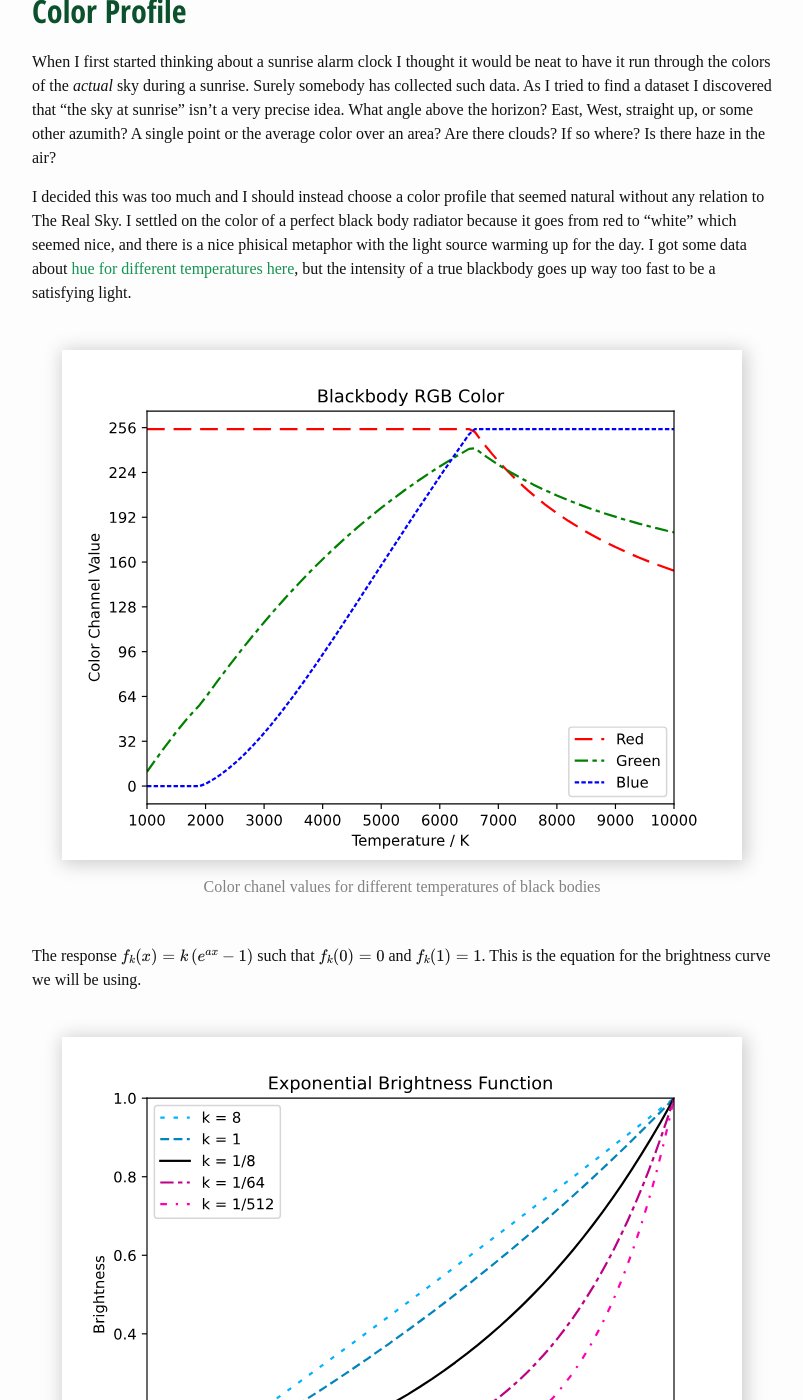
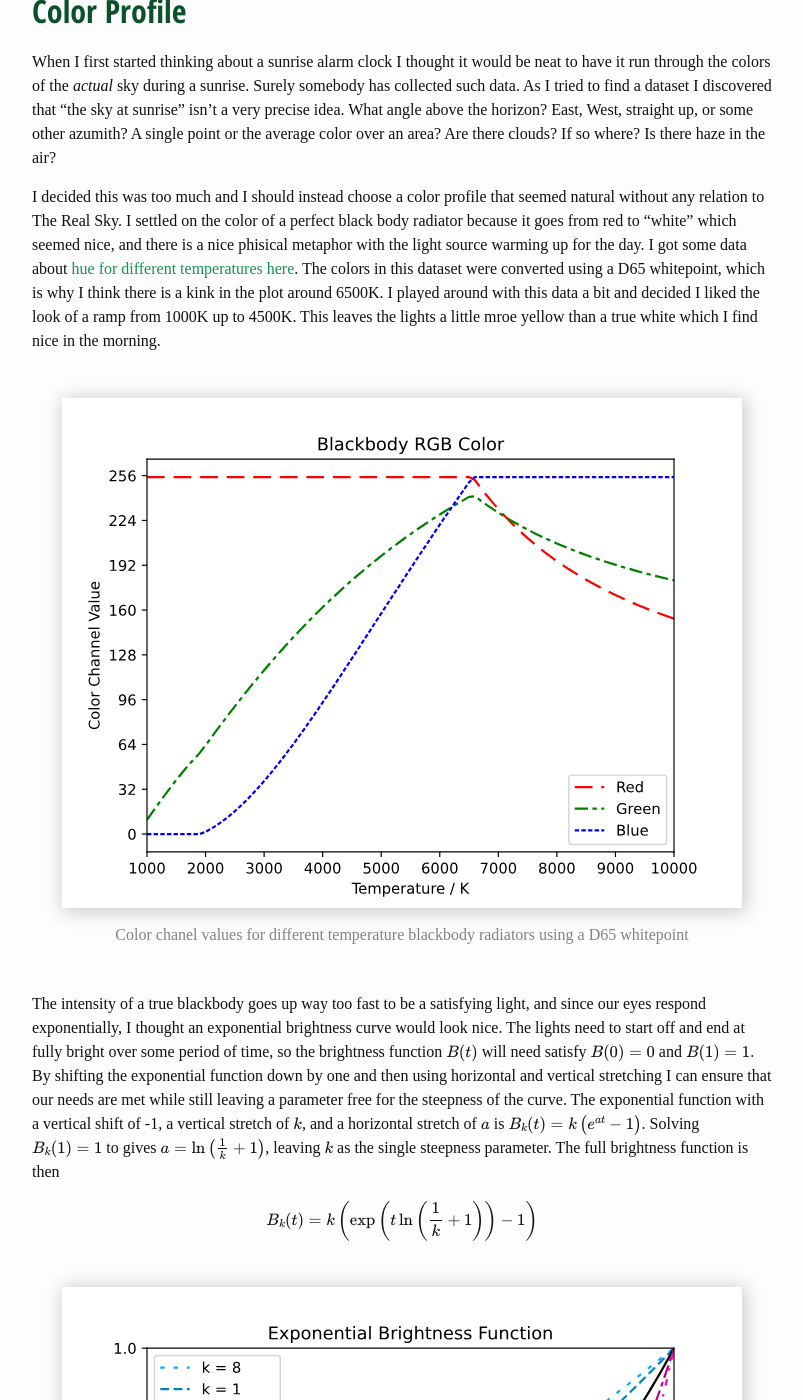
Before and after one commit to tyehle/tyehle.github.io, a Jekyll site: the page built from _posts/2020-05-07-sunrise.md, in a window 1280 px wide and 1400 px high, scrolled down 6108 px. Shown: the whole window, without its empty margins (238-1041 px from the left). Built offline with Jekyll 4.4.1, drawn with Linux system fonts in a browser that asks for light colours; some web fonts are replaced; formulas are drawn with MathJax 3; some of the changed text lies outside the part shown.

Commit message:
finish talking about the brightness profile

```diff
--- a/_posts/2020-05-07-sunrise.md
+++ b/_posts/2020-05-07-sunrise.md
@@ -98,24 +98,21 @@
 ## Color Profile
 When I first started thinking about a sunrise alarm clock I thought it would be neat to have it run through the colors of the *actual* sky during a sunrise. Surely somebody has collected such data. As I tried to find a dataset I discovered that "the sky at sunrise" isn't a very precise idea. What angle above the horizon? East, West, straight up, or some other azumith? A single point or the average color over an area? Are there clouds? If so where? Is there haze in the air?
 
-I decided this was too much and I should instead choose a color profile that seemed natural without any relation to The Real Sky. I settled on the color of a perfect black body radiator because it goes from red to "white" which seemed nice, and there is a nice phisical metaphor with the light source warming up for the day. I got some data about [hue for different temperatures here](http://www.vendian.org/mncharity/dir3/blackbody/), but the intensity of a true blackbody goes up way too fast to be a satisfying light.
+I decided this was too much and I should instead choose a color profile that seemed natural without any relation to The Real Sky. I settled on the color of a perfect black body radiator because it goes from red to "white" which seemed nice, and there is a nice phisical metaphor with the light source warming up for the day. I got some data about [hue for different temperatures here](http://www.vendian.org/mncharity/dir3/blackbody/). The colors in this dataset were converted using a D65 whitepoint, which is why I think there is a kink in the plot around 6500K. I played around with this data a bit and decided I liked the look of a ramp from 1000K up to 4500K. This leaves the lights a little mroe yellow than a true white which I find nice in the morning.
 
 {% include figure.html
     contents='![brightness](/resources/sunrise/blackbody-rgb.svg){:width="100%"}'
-    caption='Color chanel values for different temperatures of black bodies'
+    caption='Color chanel values for different temperature blackbody radiators using a D65 whitepoint'
 %}
 
-The response
-$$ f_k(x) = k \left( e^{a x} - 1 \right) $$ such that $$f_k(0) = 0$$ and $$f_k(1) = 1$$.
-This is the equation for the brightness curve we will be using.
+The intensity of a true blackbody goes up way too fast to be a satisfying light, and since our eyes respond exponentially, I thought an exponential brightness curve would look nice. The lights need to start off and end at fully bright over some period of time, so the brightness function $$B(t)$$ will need satisfy $$B(0)=0$$ and $$B(1)=1$$. By shifting the exponential function down by one and then using horizontal and vertical stretching I can ensure that our needs are met while still leaving a parameter free for the steepness of the curve. The exponential function with a vertical shift of -1, a vertical stretch of $$k$$, and a horizontal stretch of $$a$$ is $$ B_k(t) = k \left( e^{a t} - 1 \right) $$. Solving $$B_k(1) = 1$$ to gives $$a = \ln\left(\frac{1}{k} + 1\right)$$, leaving $$k$$ as the single steepness parameter. The full brightness function is then
+
+$$ B_k(t) = k \left( \exp \left( t \ln \left( \frac{1}{k} + 1 \right) \right) - 1 \right) $$
 
 {% include figure.html
     contents='![brightness](/resources/sunrise/exponential-brightness.svg){:width="100%"}'
-    caption='The brightness function $$f_k(x)$$ for some values of $$k$$. For the lights I have, $$k=\frac{1}{8}$$ looks the best.'
+    caption='The brightness function $$B_k(t)$$ for some values of $$k$$. For the lights I have, $$k=\frac{1}{8}$$ looks the best.'
 %}
-
-More text here.
-
 
 
 ## Normalization
```
